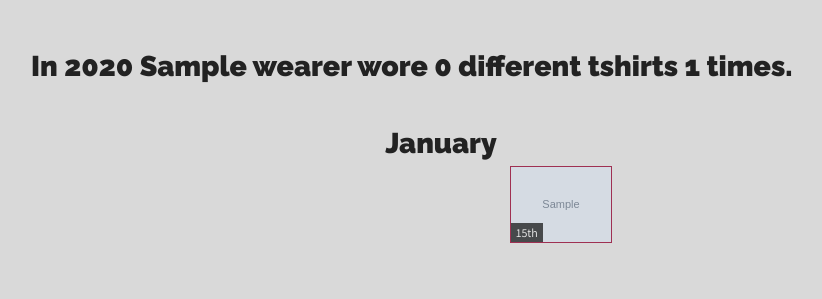
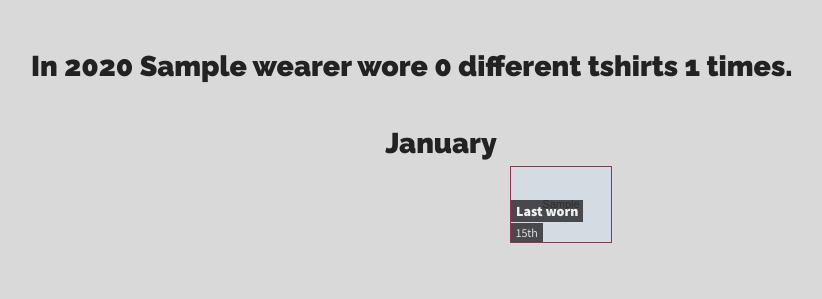
Before and after one commit to norm/hasworn, a Django app: template templates/wearers/wearer_year.html in a window 1280 px wide. Shown: the part 157-456 px from the top of the page, without its empty margins (199-1021 px from the left). Run offline with Django 3.2, Linux system fonts and the light colour scheme; tables that the repository leaves empty hold one stand-in row (values such as "Sample post"); the template is opened without the code that fills it: values that come from a table or form of the project are taken from there, most other values are stand-ins (such as "Sample title", 1, 10 or a date in 2020); grey boxes marked "Sample" are stand-in pictures; style sheets or scripts are compiled from the project's sources; some libraries are stand-ins or nearby versions.

Commit message:
Highlight last wearings on the year pages

```diff
--- a/templates/wearers/wearer_year.html
+++ b/templates/wearers/wearer_year.html
@@ -38,7 +38,17 @@
         {% empty %}
           <img src='//hasworn.m17s.net/placeholder/tshirt.100.jpg' width=100 height=100 alt=''>
         {% endthumbnail %}
-        {% if wearing.pk in new_wearings %}<i>First time</i>{% endif %}
+        <i>
+          {% if wearing.pk in new_wearings %}
+            {% if wearing.day == wearing.worn.last_worn.day %}
+              First and last worn
+            {% else %}
+              First worn
+            {% endif %}
+          {% elif wearing.day == wearing.worn.last_worn.day %}
+            Last worn
+          {% endif %}
+        </i>
       </a>
       <i><b>{{wearing.day|date:"F"}}</b> {{wearing.day|date:"jS"}}</i>
     </li>
```
